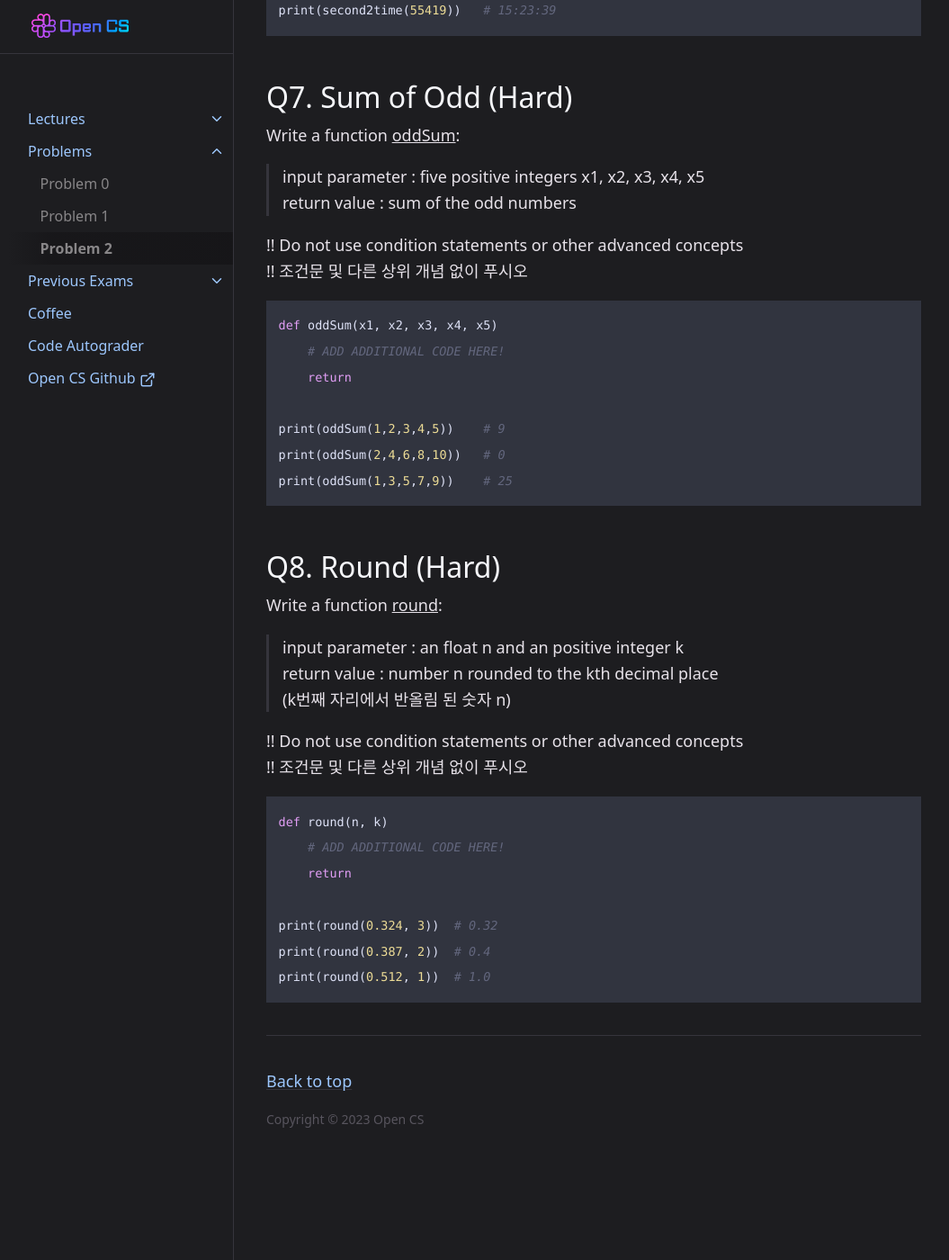
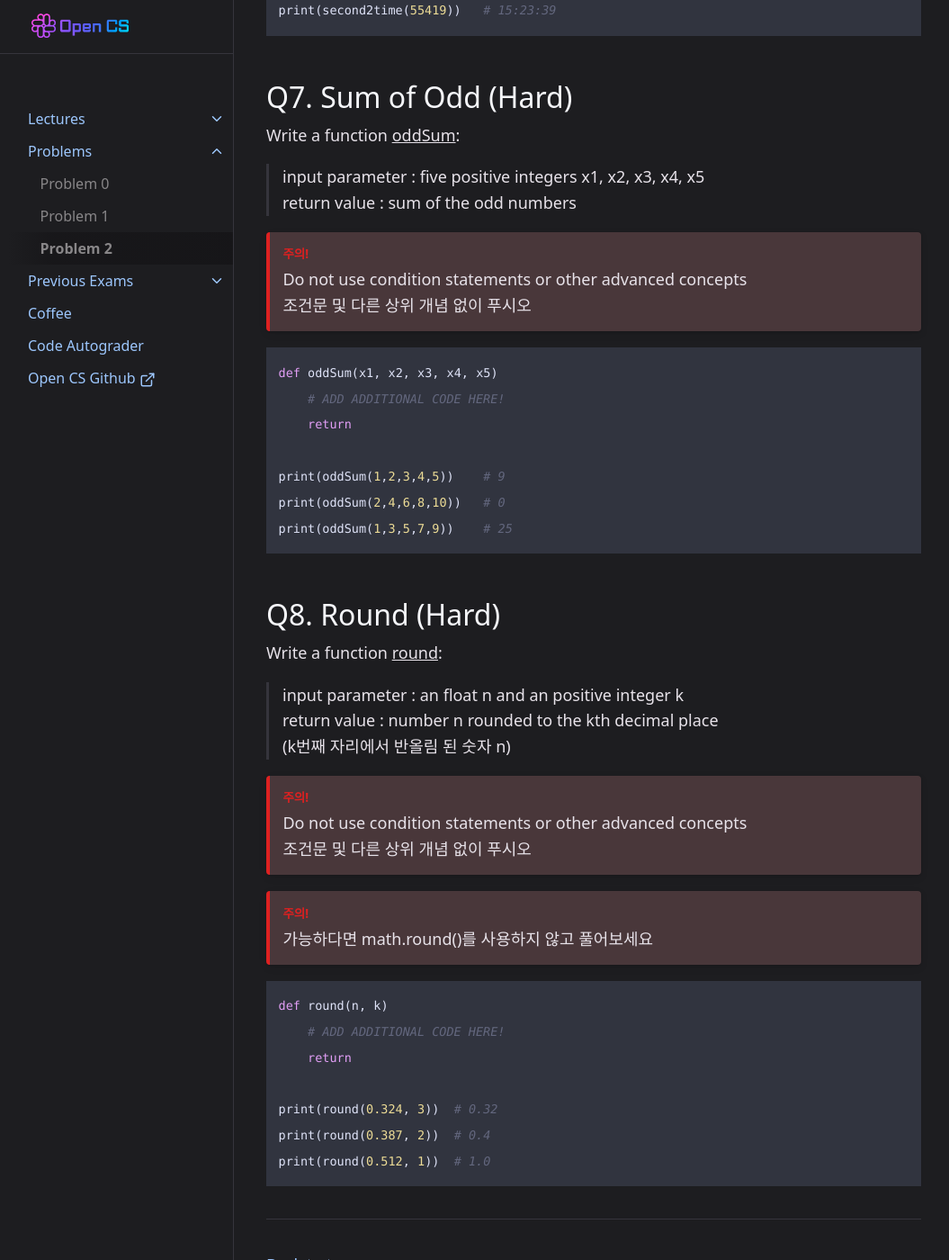
Before and after one commit to OpenCS-ksa/opencs-ksa.github.io, a Jekyll site: the page built from docs/Problems/problem2.md, in a window 1280 px wide and 1400 px high, scrolled down 3301 px. Shown: the whole window at 90% size, without its empty margins (112-1167 px from the left). Built offline with Jekyll 4.4.1, drawn with Linux system fonts in a browser that asks for light colours; before the commit the page ends 4602 px from its top, so only the background shows below that.

Commit message:
Update problem2.md

````diff
--- a/docs/Problems/problem2.md
+++ b/docs/Problems/problem2.md
@@ -112,8 +112,9 @@ Write a function <U>oddSum</U>:
 > input parameter : five positive integers x1, x2, x3, x4, x5
 > return value : sum of the odd numbers
 
-!! Do not use condition statements or other advanced concepts
-!! 조건문 및 다른 상위 개념 없이 푸시오
+{: .warning}
+Do not use condition statements or other advanced concepts
+조건문 및 다른 상위 개념 없이 푸시오
 
 ```python
 def oddSum(x1, x2, x3, x4, x5)
@@ -131,9 +132,12 @@ Write a function <U>round</U>:
 > return value : number n rounded to the kth decimal place
 (k번째 자리에서 반올림 된 숫자 n)
 
+{: .warning}
+Do not use condition statements or other advanced concepts
+조건문 및 다른 상위 개념 없이 푸시오
 
-!! Do not use condition statements or other advanced concepts
-!! 조건문 및 다른 상위 개념 없이 푸시오
+{: .warning}
+가능하다면 math.round()를 사용하지 않고 풀어보세요
 
 ```python
 def round(n, k)
````
